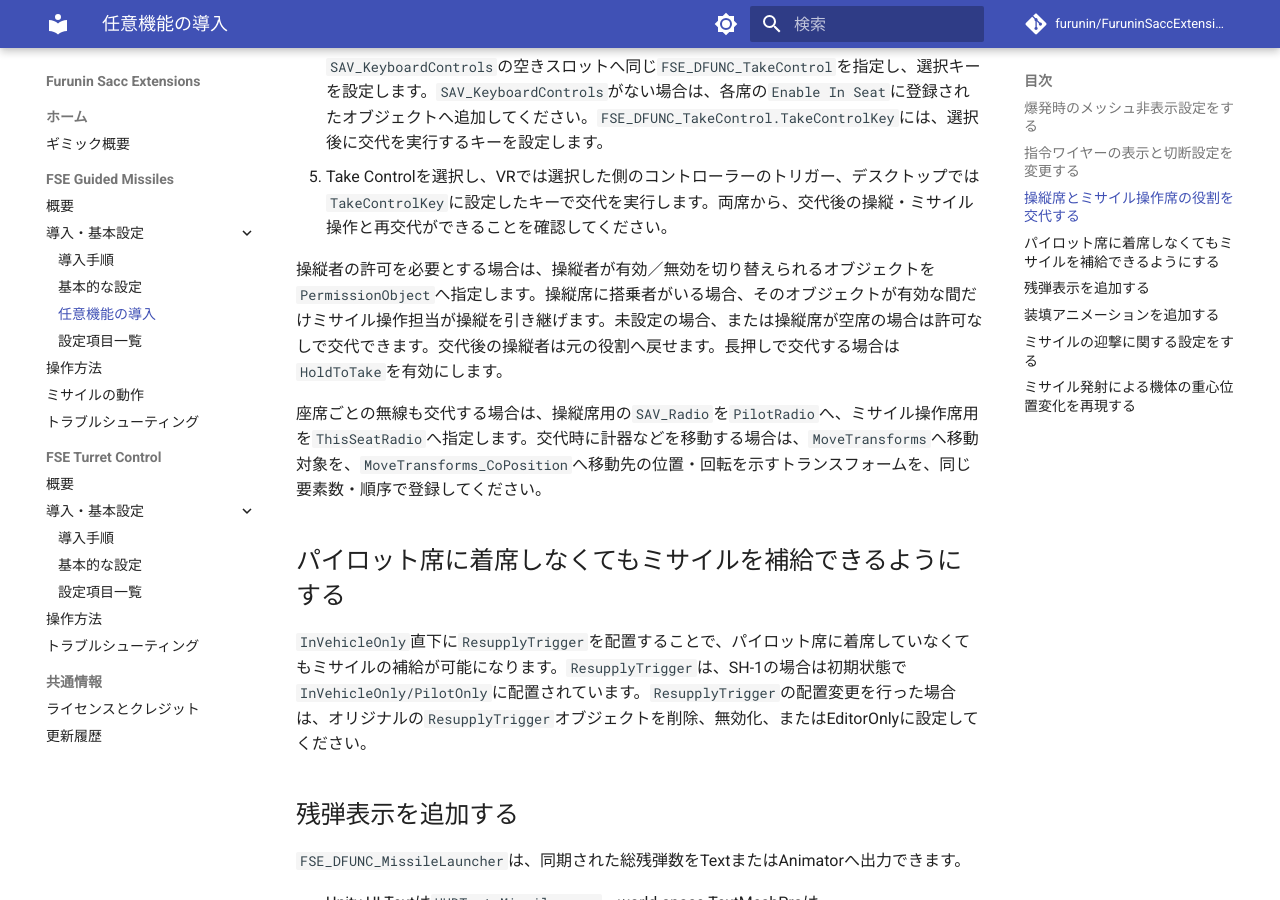
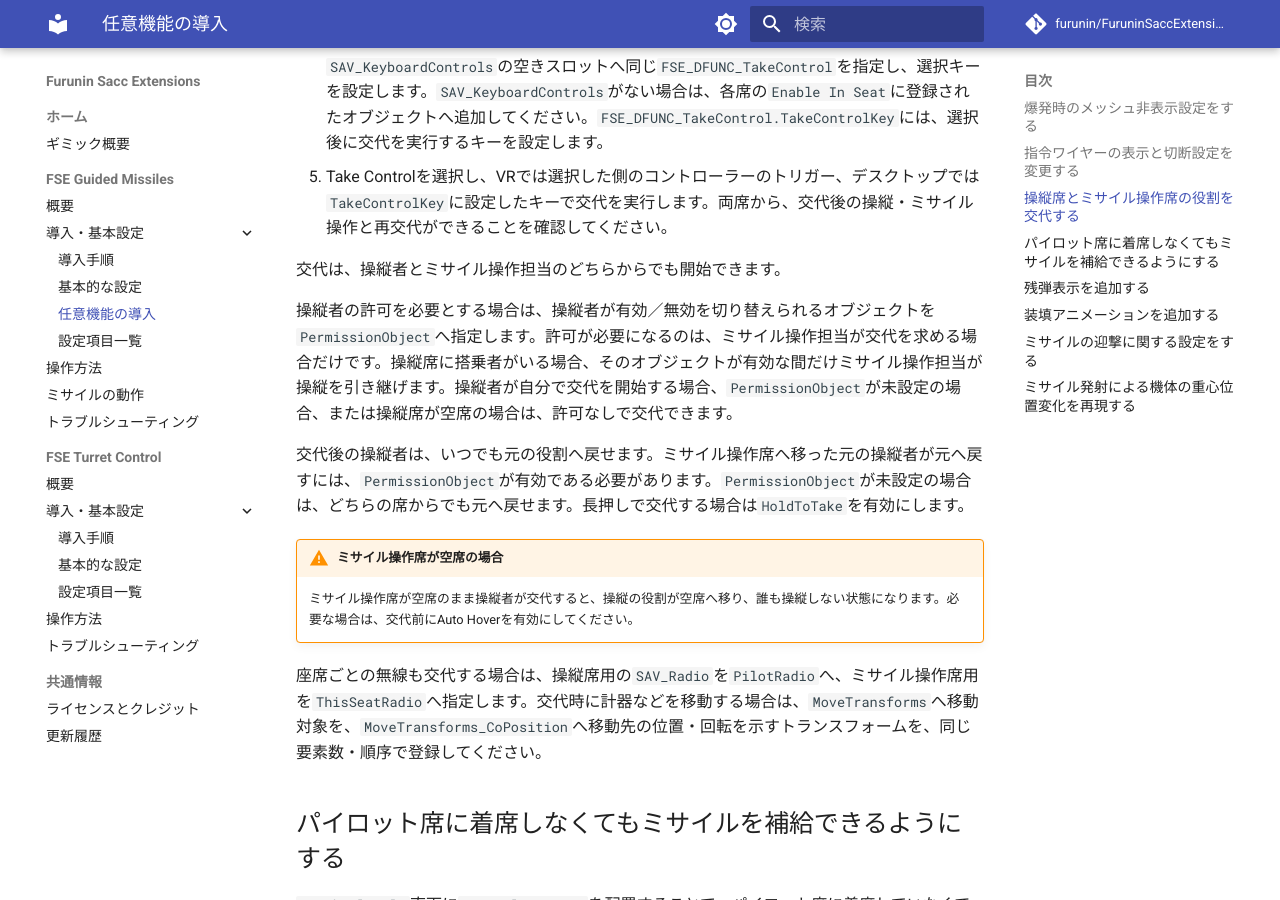
Before and after one commit to furunin/FuruninSaccExtensions-Docs, an MkDocs documentation site: the page built from docs/guided-missiles/optional-features.md, in a window 1280 px wide and 900 px high, scrolled down 1547 px. Built offline with MkDocs 1.6.1 and Material for MkDocs 9.7.7, drawn with Linux system fonts in a browser that asks for light colours; comment, search, counter and statistics services are not loaded; the version menu is left out.

Commit message:
docs: apply v0.6.0 Take Control, UnlimitedAmmo, menu path and changelog
Co-Authored-By: Claude Opus 5.5 <noreply@anthropic.com>

```diff
--- a/docs/guided-missiles/optional-features.md
+++ b/docs/guided-missiles/optional-features.md
@@ -33,7 +33,14 @@ FSE Turret Controlを[導入手順](../turret-control/installation.md)に従っ
 4. デスクトップモード時の選択キーを設定する場合は、各席で使用する`SAV_KeyboardControls`の空きスロットへ同じ`FSE_DFUNC_TakeControl`を指定し、選択キーを設定します。`SAV_KeyboardControls`がない場合は、各席の`Enable In Seat`に登録されたオブジェクトへ追加してください。`FSE_DFUNC_TakeControl.TakeControlKey`には、選択後に交代を実行するキーを設定します。
 5. Take Controlを選択し、VRでは選択した側のコントローラーのトリガー、デスクトップでは`TakeControlKey`に設定したキーで交代を実行します。両席から、交代後の操縦・ミサイル操作と再交代ができることを確認してください。
 
-操縦者の許可を必要とする場合は、操縦者が有効／無効を切り替えられるオブジェクトを`PermissionObject`へ指定します。操縦席に搭乗者がいる場合、そのオブジェクトが有効な間だけミサイル操作担当が操縦を引き継げます。未設定の場合、または操縦席が空席の場合は許可なしで交代できます。交代後の操縦者は元の役割へ戻せます。長押しで交代する場合は`HoldToTake`を有効にします。
+交代は、操縦者とミサイル操作担当のどちらからでも開始できます。
+
+操縦者の許可を必要とする場合は、操縦者が有効／無効を切り替えられるオブジェクトを`PermissionObject`へ指定します。許可が必要になるのは、ミサイル操作担当が交代を求める場合だけです。操縦席に搭乗者がいる場合、そのオブジェクトが有効な間だけミサイル操作担当が操縦を引き継げます。操縦者が自分で交代を開始する場合、`PermissionObject`が未設定の場合、または操縦席が空席の場合は、許可なしで交代できます。
+
+交代後の操縦者は、いつでも元の役割へ戻せます。ミサイル操作席へ移った元の操縦者が元へ戻すには、`PermissionObject`が有効である必要があります。`PermissionObject`が未設定の場合は、どちらの席からでも元へ戻せます。長押しで交代する場合は`HoldToTake`を有効にします。
+
+!!! Warning "ミサイル操作席が空席の場合"
+    ミサイル操作席が空席のまま操縦者が交代すると、操縦の役割が空席へ移り、誰も操縦しない状態になります。必要な場合は、交代前にAuto Hoverを有効にしてください。
 
 座席ごとの無線も交代する場合は、操縦席用の`SAV_Radio`を`PilotRadio`へ、ミサイル操作席用を`ThisSeatRadio`へ指定します。交代時に計器などを移動する場合は、`MoveTransforms`へ移動対象を、`MoveTransforms_CoPosition`へ移動先の位置・回転を示すトランスフォームを、同じ要素数・順序で登録してください。
 
```
Also changed, not shown: docs/common/changelog.md (+7 -0 lines), docs/guided-missiles/behavior.md (+2 -0 lines), docs/guided-missiles/components.md (+1 -0 lines), docs/guided-missiles/installation.md (+1 -1 lines), 1 other file.
